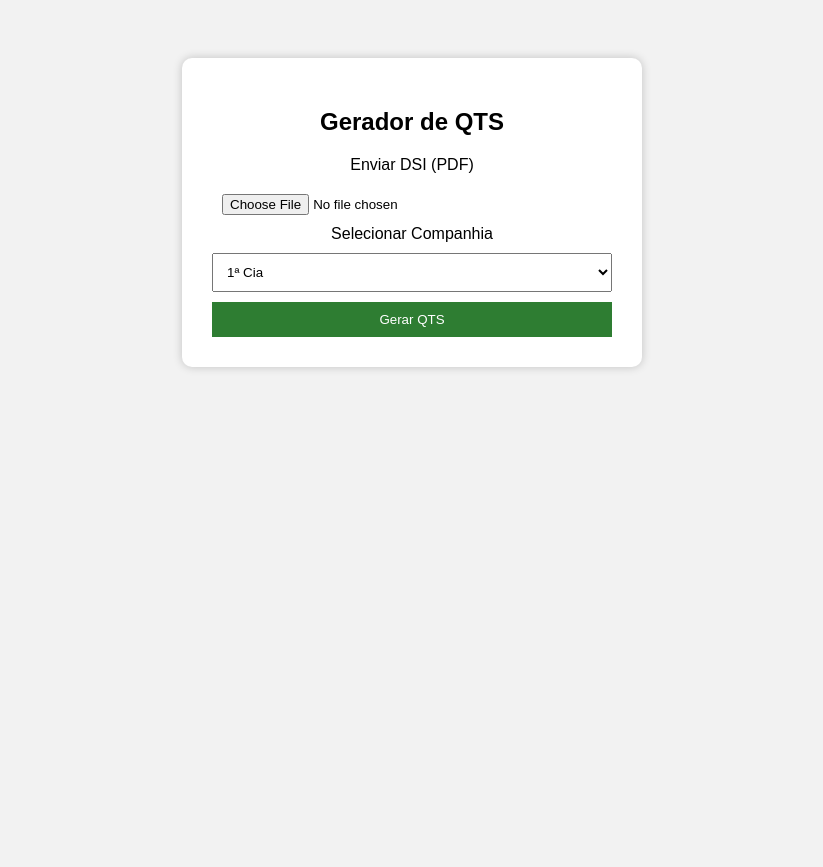
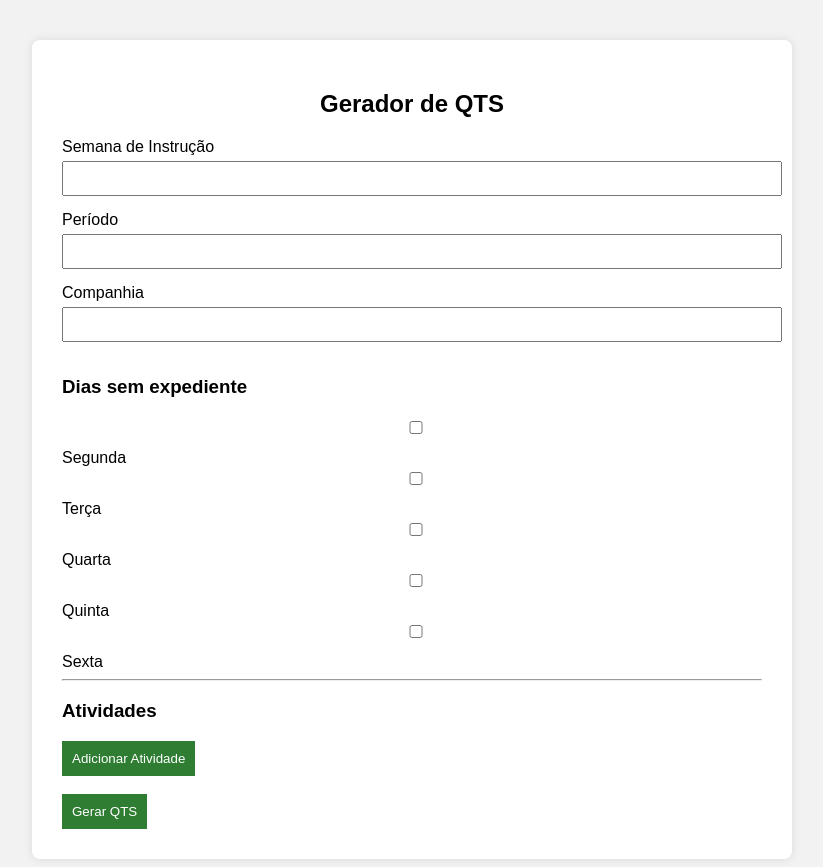
Before and after one commit to Htr33ml/gerador-qts, a Flask app: page / in a window 1280 px wide. Shown: the whole page, without its empty margins (228-1051 px from the left). Before the commit the page ends 370 px from the top, so only its background shows below. Run offline with Flask 3, Linux system fonts and the light colour scheme.

Commit message:
Refactor HTML structure and styles in index.html

```diff
--- a/templates/index.html
+++ b/templates/index.html
@@ -1,60 +1,160 @@
 <!DOCTYPE html>
 <html>
 <head>
+<meta charset="UTF-8">
 <title>Gerador de QTS</title>
+
 <style>
-        body {
-            font-family: Arial, sans-serif;
-            background-color: #f2f2f2;
-            text-align: center;
-            padding-top: 50px;
+
+body{
+font-family: Arial;
+background:#f2f2f2;
 }
 
-        .box {
-            background: white;
-            width: 400px;
-            margin: auto;
-            padding: 30px;
-            border-radius: 10px;
-            box-shadow: 0px 0px 10px rgba(0,0,0,0.2);
+.container{
+width:700px;
+margin:auto;
+margin-top:40px;
+background:white;
+padding:30px;
+border-radius:8px;
+box-shadow:0 0 10px rgba(0,0,0,0.1);
 }
 
-        input, select, button {
-            width: 100%;
-            padding: 10px;
-            margin-top: 10px;
+h2{
+text-align:center;
 }
 
-        button {
-            background-color: #2e7d32;
-            color: white;
-            border: none;
-            cursor: pointer;
+input,select{
+width:100%;
+padding:8px;
+margin-top:5px;
+margin-bottom:15px;
 }
 
-        button:hover {
-            background-color: #1b5e20;
+button{
+padding:10px;
+background:#2e7d32;
+color:white;
+border:none;
+cursor:pointer;
 }
+
+button:hover{
+background:#1b5e20;
+}
+
+.atividade{
+border:1px solid #ddd;
+padding:10px;
+margin-bottom:10px;
+border-radius:5px;
+background:#fafafa;
+}
+
 </style>
+
+<script>
+
+function adicionarAtividade(){
+
+const container = document.getElementById("atividades")
+
+const bloco = document.createElement("div")
+bloco.className="atividade"
+
+bloco.innerHTML=`
+
+<label>Dia</label>
+<select name="dia">
+<option value="SEGUNDA">Segunda</option>
+<option value="TERÇA">Terça</option>
+<option value="QUARTA">Quarta</option>
+<option value="QUINTA">Quinta</option>
+<option value="SEXTA">Sexta</option>
+</select>
+
+<label>Hora início</label>
+<input type="text" name="hora_inicio">
+
+<label>Hora fim</label>
+<input type="text" name="hora_fim">
+
+<label>
+<input type="checkbox" name="geral">
+Atividade Geral (mesclada)
+</label>
+
+<label>Instruendo</label>
+<input type="text" name="instruendo">
+
+<label>Local</label>
+<input type="text" name="local">
+
+<label>Uniforme</label>
+<input type="text" name="uniforme">
+
+<label>Instrutor</label>
+<input type="text" name="instrutor">
+
+<label>Matéria</label>
+<input type="text" name="materia">
+
+<label>OII</label>
+<input type="text" name="oii">
+
+<label>Objetivo</label>
+<input type="text" name="objetivo">
+
+`
+
+container.appendChild(bloco)
+
+}
+
+</script>
+
 </head>
+
 <body>
 
-    <div class="box">
+<div class="container">
+
 <h2>Gerador de QTS</h2>
 
-        <form method="POST" enctype="multipart/form-data">
-            <label>Enviar DSI (PDF)</label>
-            <input type="file" name="dsi" required>
+<form method="POST">
 
-            <label>Selecionar Companhia</label>
-            <select name="companhia">
-                <option value="1ª Cia">1ª Cia</option>
-                <option value="2ª Cia">2ª Cia</option>
-                <option value="3ª Cia">3ª Cia</option>
-            </select>
+<label>Semana de Instrução</label>
+<input type="text" name="semana">
+
+<label>Período</label>
+<input type="text" name="periodo">
+
+<label>Companhia</label>
+<input type="text" name="companhia">
+
+<h3>Dias sem expediente</h3>
+
+<label><input type="checkbox" name="sem_expediente" value="SEGUNDA"> Segunda</label><br>
+<label><input type="checkbox" name="sem_expediente" value="TERÇA"> Terça</label><br>
+<label><input type="checkbox" name="sem_expediente" value="QUARTA"> Quarta</label><br>
+<label><input type="checkbox" name="sem_expediente" value="QUINTA"> Quinta</label><br>
+<label><input type="checkbox" name="sem_expediente" value="SEXTA"> Sexta</label>
+
+<hr>
+
+<h3>Atividades</h3>
+
+<div id="atividades"></div>
+
+<button type="button" onclick="adicionarAtividade()">Adicionar Atividade</button>
+
+<br><br>
 
 <button type="submit">Gerar QTS</button>
+
 </form>
+
 </div>
 
 </body>
```
Lines whose indentation alone changed are shown as unchanged.
